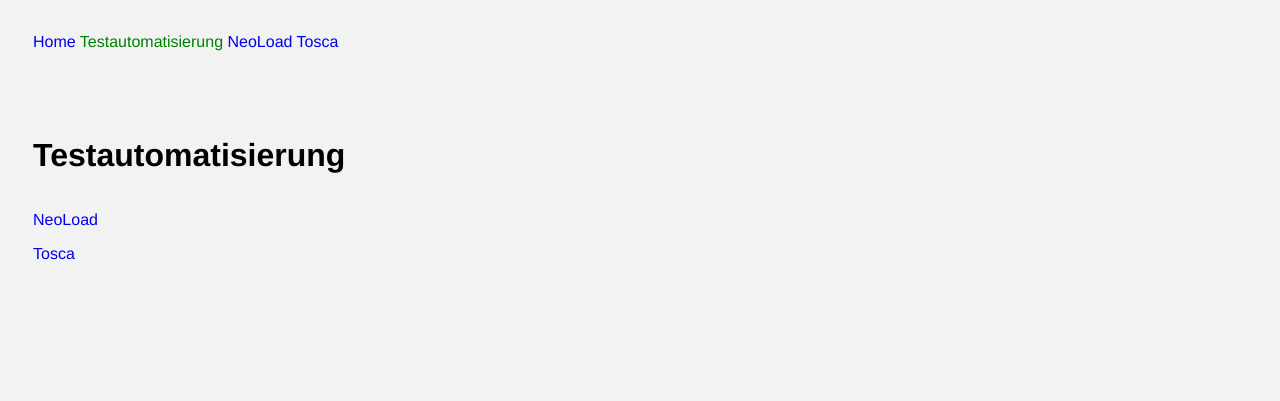
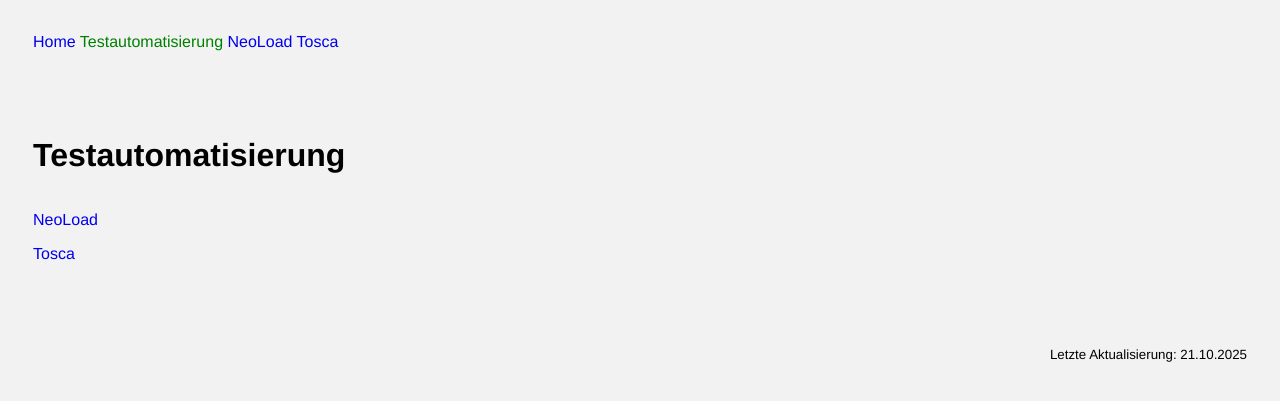
Before and after one commit to arktokrates/arktokrates.github.io, a Jekyll site: the page built from Testautomatisierung.md, in a window 1280 px wide. Shown: the top 401 px of the page. Built offline with Jekyll 4.4.1, drawn with Linux system fonts in a browser that asks for light colours; our own code applies the rules of GitHub Pages for plain Markdown files.

Commit message:
Test hook

```diff
--- a/Testautomatisierung.md
+++ b/Testautomatisierung.md
@@ -1,6 +1,7 @@
 ---
 layout: default
 permalink: /Testautomatisierung/
+last_modified_at: 2025-10-21
 ---
 
 # Testautomatisierung
```
Also changed, not shown: 3 other files.
